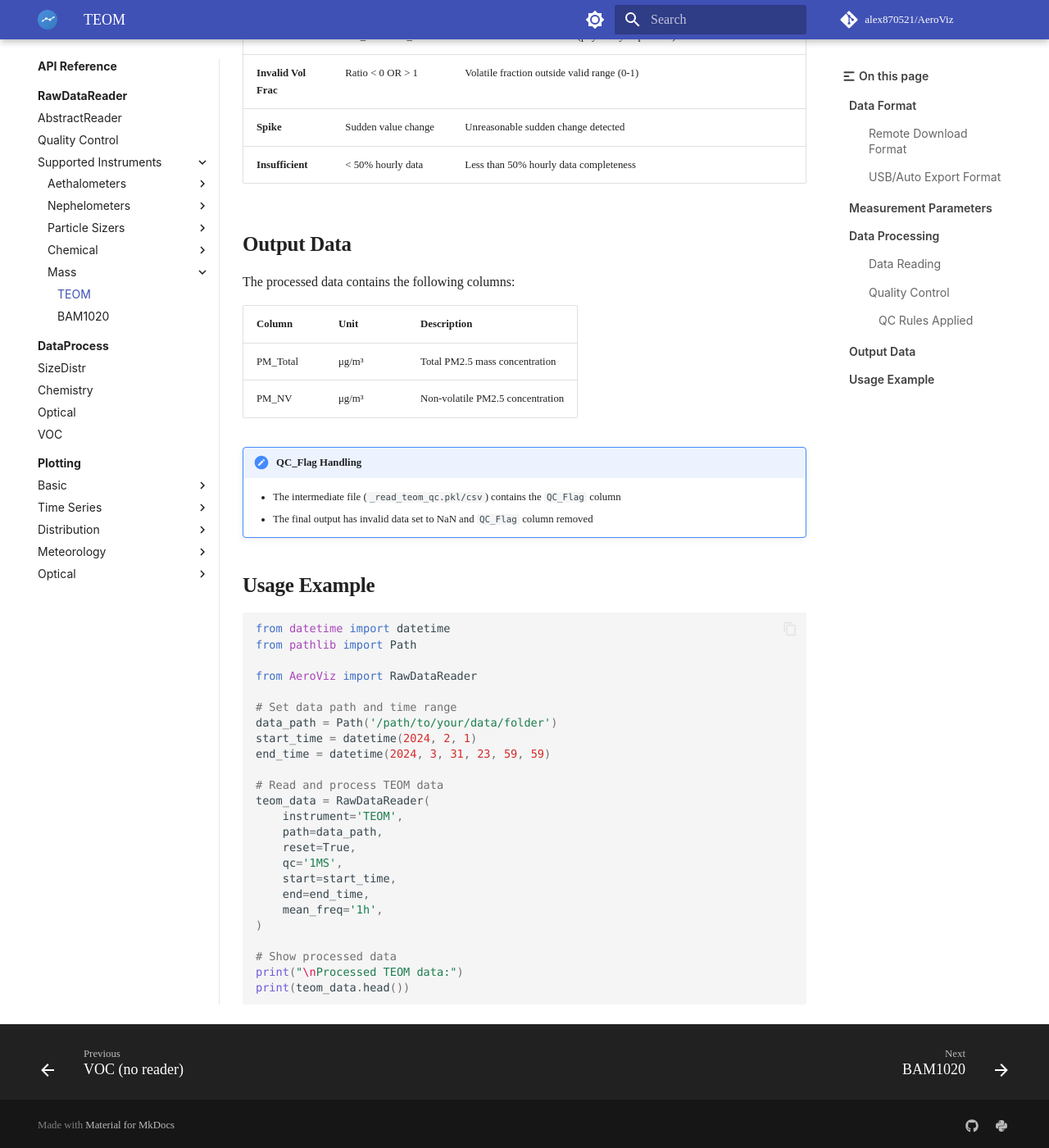
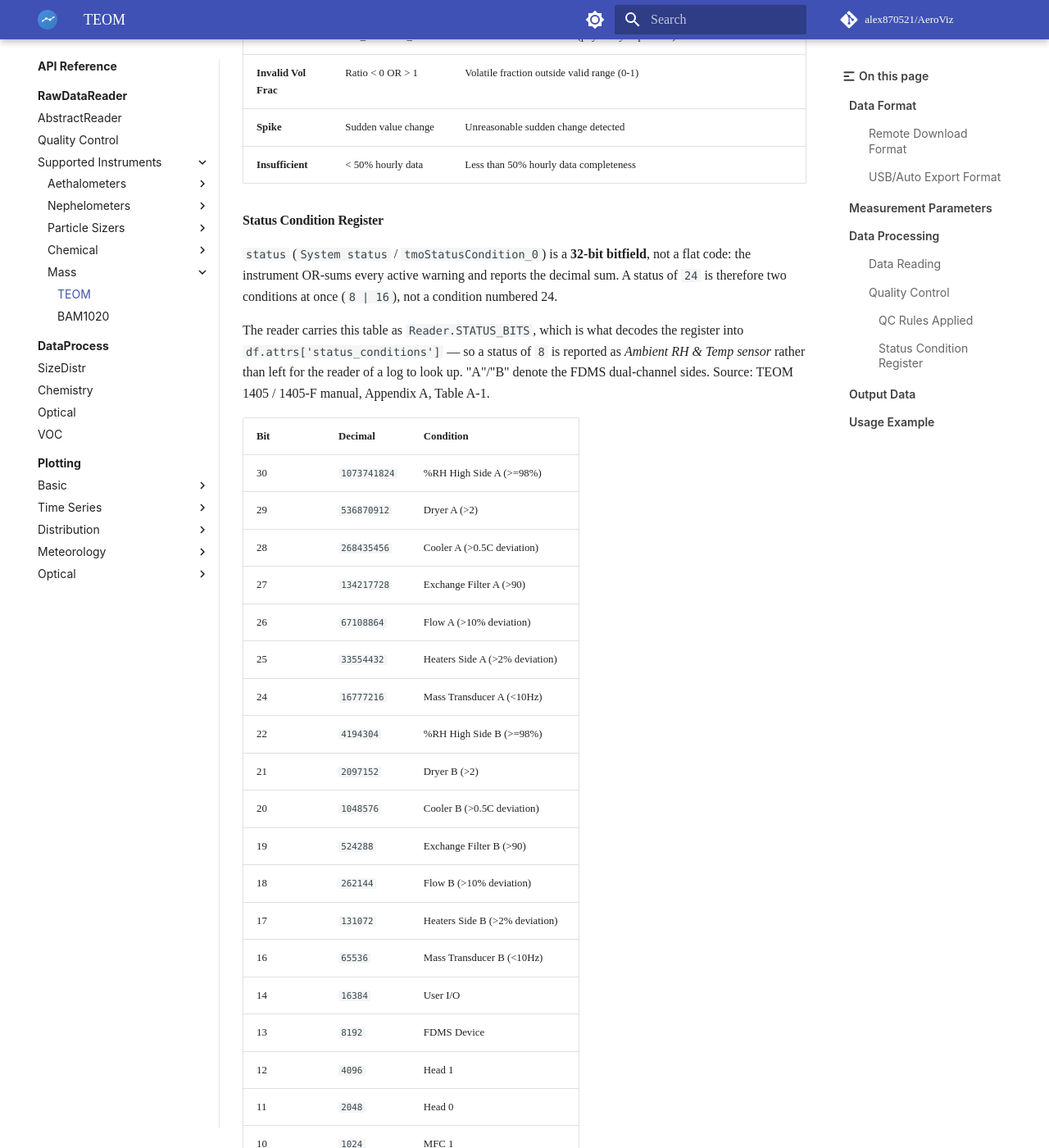
Before and after one commit to Alex870521/AeroViz, an MkDocs documentation site: the page built from docs/api/instruments/mass/TEOM.md, in a window 1280 px wide and 1400 px high, scrolled down 3499 px. Shown: the whole window at 82% size. Built offline with MkDocs 1.6.1 and Material for MkDocs 9.7.7, drawn with Linux system fonts in a browser that asks for light colours; some web fonts are replaced; comment, search, counter and statistics services are not loaded; some of the changed text lies outside the part shown.

Commit message:
docs(TEOM): publish the status condition table, and pin it to the code
The register's bit meanings existed in the reader and, compressed onto one
line, in the QC guide — but the TEOM reference page, which is where someone
holding a status of 8 would actually look, only said 'it is a bitfield' and
gave a single example.

Add the full table (bit, decimal, condition) to that page, generated from
Reader.STATUS_BITS so the two start in agreement, plus a test that parses the
markdown back out and compares it — two copies of a lookup table drift, and a
status table that disagrees with the code is worse than none: it sends someone
to check the wrong part of the instrument. A second test asserts each row's
bit column really is the log2 of its decimal.

The guide's one-liner now points at the full table instead of restating it.
Note it already had 'bit 1 enclosure temp' correct — it was the source comment
that had transposed it.

Also documents that bits 15, 23 and 31 are unassigned: still an error when set,
just with no name to report.

Co-Authored-By: Claude Fable 5 <noreply@anthropic.com>

````diff
--- a/docs/api/instruments/mass/TEOM.md
+++ b/docs/api/instruments/mass/TEOM.md
@@ -121,6 +121,62 @@ The TEOM reader uses the declarative **QCFlagBuilder** system with the following
 | **Spike** | Sudden value change | Unreasonable sudden change detected |
 | **Insufficient** | < 50% hourly data | Less than 50% hourly data completeness |
 
+#### Status Condition Register
+
+`status` (`System status` / `tmoStatusCondition_0`) is a **32-bit bitfield**, not
+a flat code: the instrument OR-sums every active warning and reports the decimal
+sum. A status of `24` is therefore two conditions at once (`8 | 16`), not a
+condition numbered 24.
+
+The reader carries this table as `Reader.STATUS_BITS`, which is what decodes the
+register into `df.attrs['status_conditions']` — so a status of `8` is reported as
+*Ambient RH & Temp sensor* rather than left for the reader of a log to look up.
+"A"/"B" denote the FDMS dual-channel sides. Source: TEOM 1405 / 1405-F manual,
+Appendix A, Table A-1.
+
+| Bit | Decimal | Condition |
+|-----|---------|-----------|
+| 30 | `1073741824` | %RH High Side A (>=98%) |
+| 29 | `536870912` | Dryer A (>2) |
+| 28 | `268435456` | Cooler A (>0.5C deviation) |
+| 27 | `134217728` | Exchange Filter A (>90) |
+| 26 | `67108864` | Flow A (>10% deviation) |
+| 25 | `33554432` | Heaters Side A (>2% deviation) |
+| 24 | `16777216` | Mass Transducer A (<10Hz) |
+| 22 | `4194304` | %RH High Side B (>=98%) |
+| 21 | `2097152` | Dryer B (>2) |
+| 20 | `1048576` | Cooler B (>0.5C deviation) |
+| 19 | `524288` | Exchange Filter B (>90) |
+| 18 | `262144` | Flow B (>10% deviation) |
+| 17 | `131072` | Heaters Side B (>2% deviation) |
+| 16 | `65536` | Mass Transducer B (<10Hz) |
+| 14 | `16384` | User I/O |
+| 13 | `8192` | FDMS Device |
+| 12 | `4096` | Head 1 |
+| 11 | `2048` | Head 0 |
+| 10 | `1024` | MFC 1 |
+| 9 | `512` | MFC 0 |
+| 8 | `256` | System Bus |
+| 7 | `128` | Vacuum Pressure (<0.1 atm) |
+| 6 | `64` | Case/Cap Heater (>2% deviation) |
+| 5 | `32` | FDMS Valve |
+| 4 | `16` | Bypass Flow (>10% deviation) |
+| 3 | `8` | Ambient RH & Temp sensor |
+| 2 | `4` | Database (log failure) |
+| 1 | `2` | Enclosure Temp (>60C) |
+| 0 | `1` | Power Failure |
+
+Bits 15, 23 and 31 are not assigned in Table A-1. Any of them being set still
+counts as a `Status Error` — `ERROR_STATES` covers all 32 bits — it simply has no
+name to report.
+
+To stop treating one condition as an error, whitelist its decimal value; bitwise
+testing means it stays whitelisted no matter what else is co-set:
+
+```python
+RawDataReader('TEOM', path, ignored_status_errors=[536870912])  # ignore Dryer A
+```
+
 ## Output Data
 
 The processed data contains the following columns:
````
Also changed, not shown: docs/guide/instrument-qc.md (+1 -1 lines), 1 other file.
